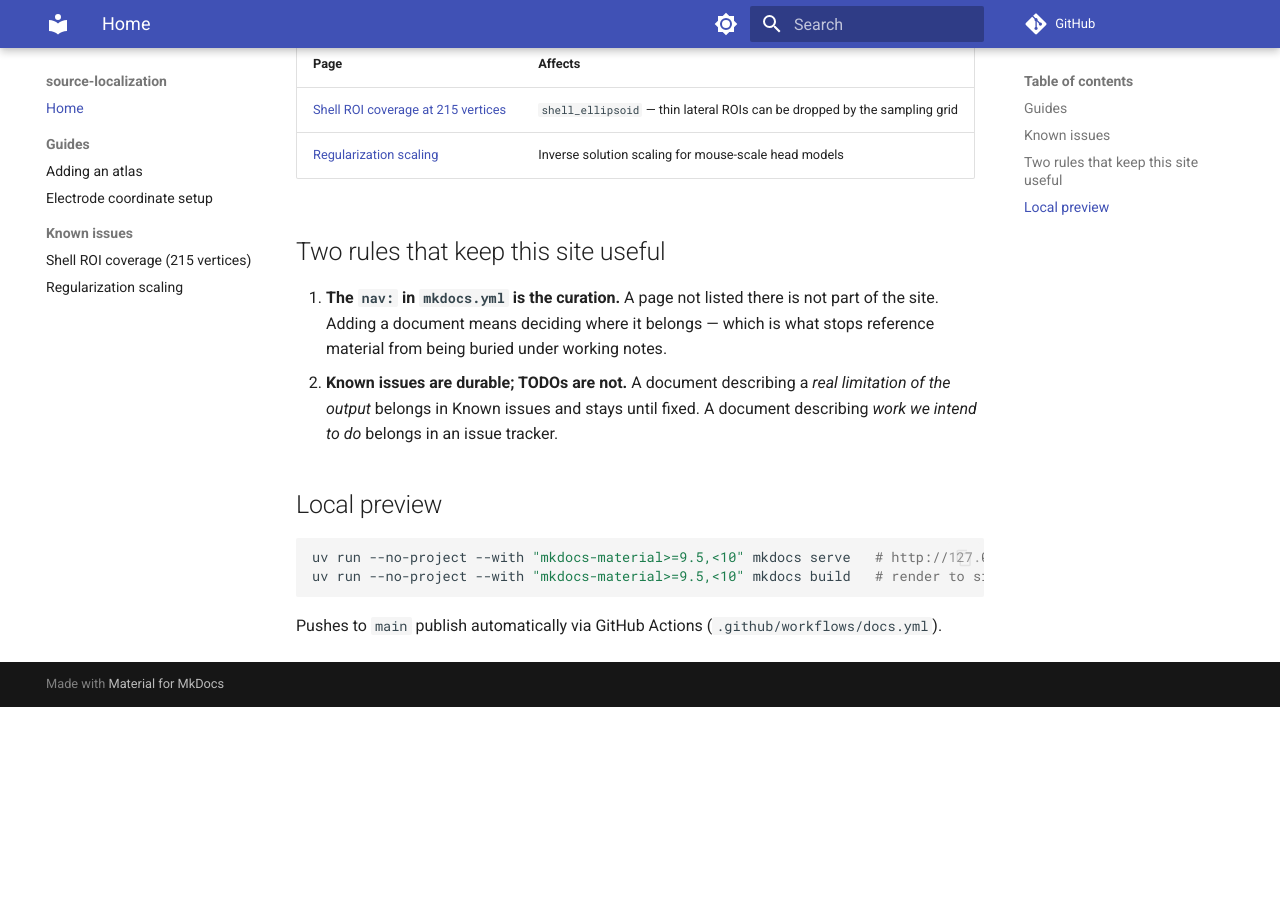
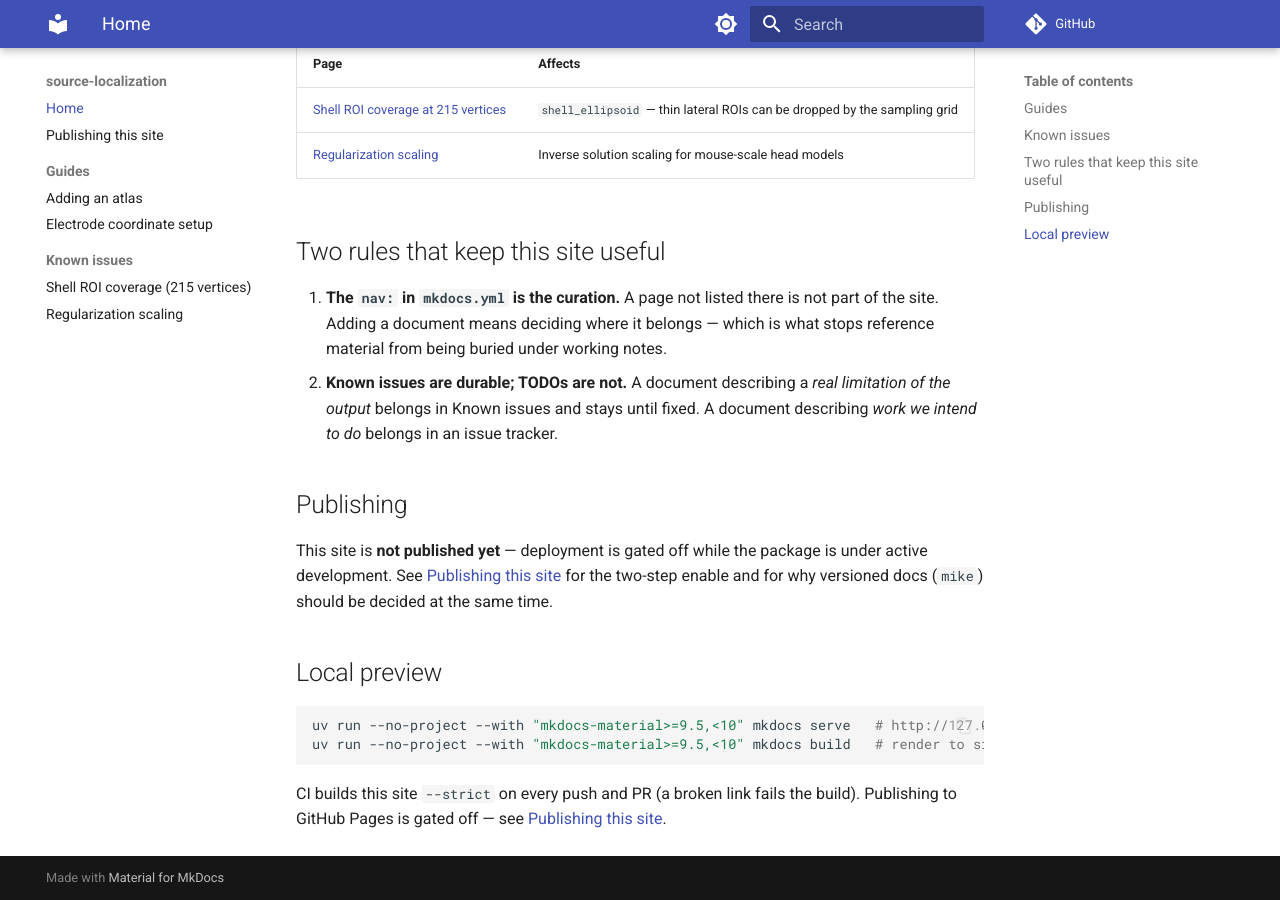
Before and after one commit to alexedmon1/source-localization, an MkDocs documentation site: the page built from docs/index.md, in a window 1280 px wide and 900 px high, scrolled down 775 px. Built offline with MkDocs 1.6.1 and Material for MkDocs 9.7.7, drawn with Linux system fonts in a browser that asks for light colours; comment, search, counter and statistics services are not loaded; before the commit the page ends 1482 px from its top, so only the background shows below that.

Commit message:
docs: gate Pages deployment off until validation lands
Same gate as source-analytics. Publishing here is deferred until the validation
work currently in progress settles.

build runs always (--strict); deploy requires the PUBLISH_DOCS repo variable to
be "true". Without the gate, deploy would fail red on every push to main until
Pages was configured. See docs/PUBLISHING.md.

Co-Authored-By: Claude Opus 4.8 (1M context) <noreply@anthropic.com>

````diff
--- a/docs/index.md
+++ b/docs/index.md
@@ -39,6 +39,13 @@ Read these before interpreting output from the affected pipeline.
    limitation of the output* belongs in Known issues and stays until fixed. A
    document describing *work we intend to do* belongs in an issue tracker.
 
+## Publishing
+
+This site is **not published yet** — deployment is gated off while the package is
+under active development. See [Publishing this site](PUBLISHING.md) for the
+two-step enable and for why versioned docs (`mike`) should be decided at the same
+time.
+
 ## Local preview
 
 ```bash
@@ -46,5 +53,6 @@ uv run --no-project --with "mkdocs-material>=9.5,<10" mkdocs serve   # http://12
 uv run --no-project --with "mkdocs-material>=9.5,<10" mkdocs build   # render to site/
 ```
 
-Pushes to `main` publish automatically via GitHub Actions
-(`.github/workflows/docs.yml`).
+CI builds this site `--strict` on every push and PR (a broken link fails the
+build). Publishing to GitHub Pages is gated off — see
+[Publishing this site](PUBLISHING.md).
--- a/mkdocs.yml
+++ b/mkdocs.yml
@@ -33,6 +33,7 @@ markdown_extensions:
 # is the mechanism that stops reference material getting lost among working notes.
 nav:
   - Home: index.md
+  - Publishing this site: PUBLISHING.md
   - Guides:
       - Adding an atlas: guides/adding_an_atlas.md
       - Electrode coordinate setup: guides/ELECTRODE_COORDINATE_SETUP.md
````
Also changed, not shown: docs/PUBLISHING.md (added, +57 -0 lines), 1 other file.
